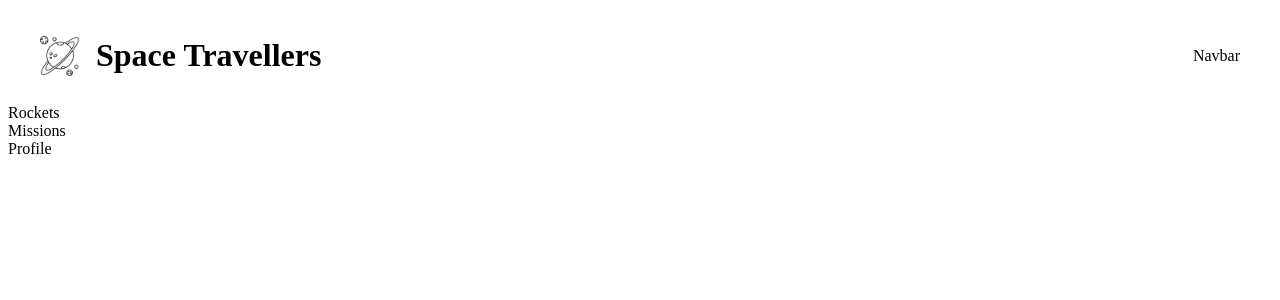
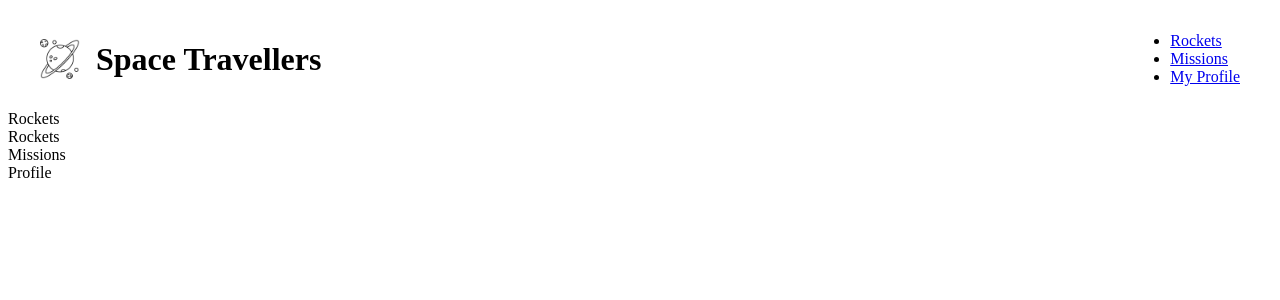
Before and after one commit to Eccb7/space-travellers, a React (Create React App) app: page / in a window 1280 px wide. Shown: the top 300 px of the page. Built offline with nearby package versions, Linux system fonts and the light colour scheme.

Commit message:
Add changes to previous files

```diff
--- a/package.json
+++ b/package.json
@@ -10,7 +10,9 @@
     "react": "^18.2.0",
     "react-dom": "^18.2.0",
     "react-redux": "^8.1.2",
+    "react-router-dom": "^6.14.2",
     "react-scripts": "5.0.1",
+    "redux-logger": "^3.0.6",
     "web-vitals": "^3.4.0"
   },
   "scripts": {
--- a/src/App.js
+++ b/src/App.js
@@ -1,12 +1,12 @@
 import React from 'react';
 import {
-  Header, Rockets, Missions, Profile,
+  NavLink, Rockets, Missions, Profile,
 } from './containers';
 
 function App() {
   return (
     <div>
-      <Header />
+      <NavLink />
       <Rockets />
       <Missions />
       <Profile />
--- a/src/components/index.js
+++ b/src/components/index.js
@@ -1,2 +1,3 @@
-export { default as Navbar } from './navbar/Navbar';
+// export { default as NavLink } from './NavLink/NavLink';
+// eslint-disable-next-line import/prefer-default-export
 export { default as RocketFeature } from './rocketFeature/RocketFeature';
--- a/src/components/navbar/Navbar.jsx
+++ /dev/null
@@ -1,8 +0,0 @@
-import React from 'react';
-import './navbar.css';
-
-function Navbar() {
-  return <nav>Navbar</nav>;
-}
-
-export default Navbar;
--- a/src/containers/header/Header.jsx
+++ /dev/null
@@ -1,18 +0,0 @@
-import React from 'react';
-import { Navbar } from '../../components';
-import logo from '../../assets/logo.png';
-import './header.css';
-
-function Header() {
-  return (
-    <header className="app__header">
-      <div className="app__header-logo_box">
-        <img src={logo} alt="logo" className="app__header-logo" />
-        <h1 className="app__header-title">Space Travellers</h1>
-      </div>
-      <Navbar />
-    </header>
-  );
-}
-
-export default Header;
--- a/src/containers/index.js
+++ b/src/containers/index.js
@@ -1,5 +1,5 @@
-export { default as Header } from './header/Header';
 export { default as Rockets } from './rockets/Rockets';
 export { default as Missions } from './missions/Missions';
 export { default as Profile } from './profile/Profile';
 export { default as Footer } from './footer/Footer';
+export { default as NavLink } from './navLink/NavLink';
--- /dev/null
+++ b/src/containers/navLink/NavLink.jsx
@@ -0,0 +1,49 @@
+import React from 'react';
+import {
+  BrowserRouter as Router,
+  Routes, Route, Link,
+} from 'react-router-dom';
+import logo from '../../assets/logo.png';
+import './navlink.css';
+import { Rockets, Missions, Profile } from '../index';
+
+function Navigation() {
+  return (
+    <header className="app__header">
+      <div className="app__header-logo_box">
+        <img src={logo} alt="logo" className="app__header-logo" />
+        <h1 className="app__header-title">Space Travellers</h1>
+      </div>
+      <nav className="navbar">
+        <ul className="navbar-links">
+          <li>
+            <Link to="/">Rockets</Link>
+          </li>
+          <li>
+            <Link to="/Missions">Missions</Link>
+          </li>
+          <li>
+            <Link to="/Profile">My Profile</Link>
+          </li>
+        </ul>
+      </nav>
+    </header>
+  );
+}
+
+function NavLink() {
+  return (
+    <Router>
+      <div className="nav-container">
+        <Navigation />
+        <Routes>
+          <Route path="/" element={<Rockets />} />
+          <Route path="/Missions" element={<Missions />} />
+          <Route path="/Profile" element={<Profile />} />
+        </Routes>
+      </div>
+    </Router>
+  );
+}
+
+export default NavLink;
```
Also changed, not shown: src/components/navbar/navbar.css (deleted), src/containers/navLink/navlink.css (renamed from src/containers/header/header.css), 1 other file (tests, documents, lock files or other folders).
